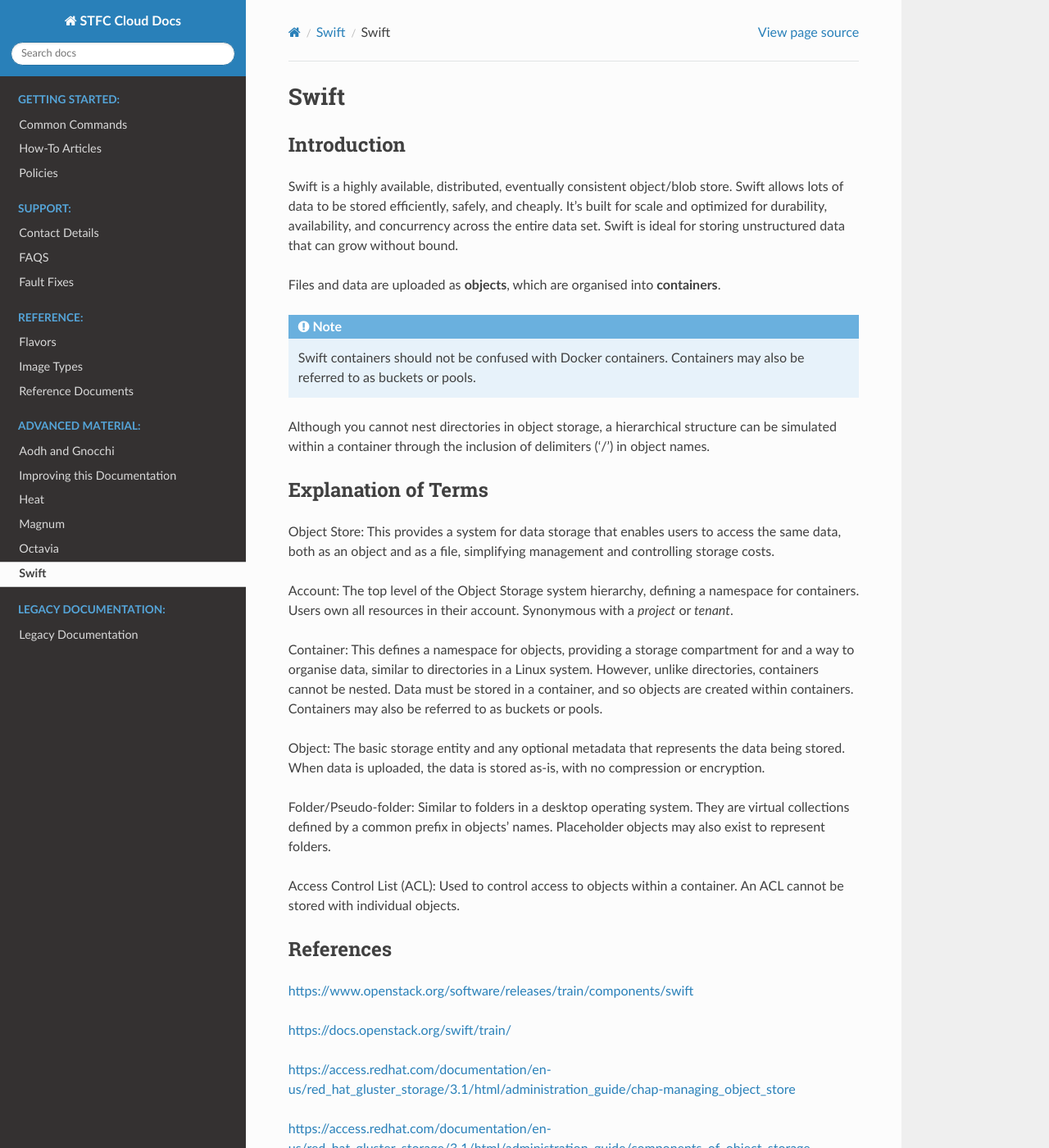
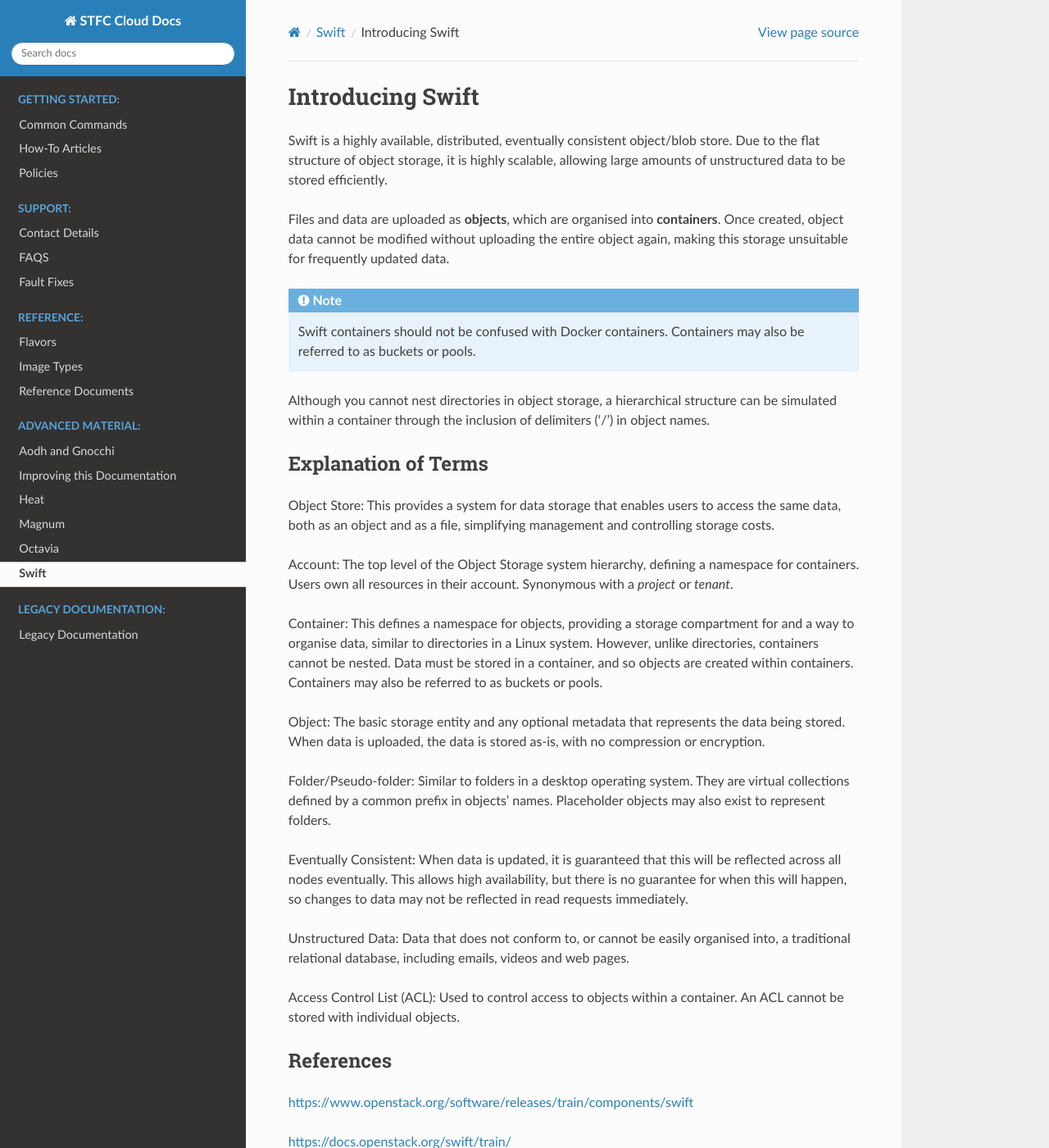
Before and after one commit to stfc/cloud-docs, a Sphinx documentation site: the page built from source/Swift/IntroducingSwift.rst, in a window 1280 px wide and 1400 px high. Shown: the whole window at 82% size. Built offline with Sphinx 7.4.7 and the Read the Docs theme 2.0.0, drawn with Linux system fonts in a browser that asks for light colours; some of the changed text lies outside the part shown.

Commit message:
Reword intro and minor changes

```diff
--- a/source/Swift/IntroducingSwift.rst
+++ b/source/Swift/IntroducingSwift.rst
@@ -1,18 +1,14 @@
 .. _introducing_swift:
 
-=====
-Swift
-=====
+=================
+Introducing Swift
+=================
 
-
-.. _swift_introduction:
-
-Introduction
-------------
-
-Swift is a highly available, distributed, eventually consistent object/blob store. Swift allows lots of data to be stored efficiently, safely, and cheaply. It's built for scale and optimized for durability, availability, and concurrency across the entire data set. Swift is ideal for storing unstructured data that can grow without bound.
+Swift is a highly available, distributed, eventually consistent object/blob store.
+Due to the flat structure of object storage, it is highly scalable, allowing large amounts of unstructured data to be stored efficiently.
 
 Files and data are uploaded as **objects**, which are organised into **containers**.
+Once created, object data cannot be modified without uploading the entire object again, making this storage unsuitable for frequently updated data.
 
 .. note::
 
@@ -50,6 +46,13 @@ Similar to folders in a desktop operating system.
 They are virtual collections defined by a common prefix in objects' names.
 Placeholder objects may also exist to represent folders.
 
+Eventually Consistent:
+When data is updated, it is guaranteed that this will be reflected across all nodes eventually.
+This allows high availability, but there is no guarantee for when this will happen, so changes to data may not be reflected in read requests immediately.
+
+Unstructured Data:
+Data that does not conform to, or cannot be easily organised into, a traditional relational database, including emails, videos and web pages.
+
 Access Control List (ACL):
 Used to control access to objects within a container.
 An ACL cannot be stored with individual objects.
@@ -62,6 +65,8 @@ https://www.openstack.org/software/releases/train/components/swift
 
 https://docs.openstack.org/swift/train/
 
+https://www.redhat.com/en/topics/data-storage/file-block-object-storage
+
 https://access.redhat.com/documentation/en-us/red_hat_gluster_storage/3.1/html/administration_guide/chap-managing_object_store
 
 https://access.redhat.com/documentation/en-us/red_hat_gluster_storage/3.1/html/administration_guide/components_of_object_storage
@@ -71,3 +76,5 @@ https://docs.openstack.org/swift/train/api/object_api_v1_overview.html
 https://docs.openstack.org/swift/train/api/pseudo-hierarchical-folders-directories.html
 
 https://docs.openstack.org/swift/train/overview_acl.html
+
+https://www.ibm.com/cloud/learn/object-storage
--- a/source/Swift/PythonSDK.rst
+++ b/source/Swift/PythonSDK.rst
@@ -175,7 +175,7 @@ Downloading an object's contents using an ``Object`` instance (in the form of ei
     file_1 = conn.object_store.download_object(obj)
 
 
-Alternatively, downloading contents using a ``Response`` object:
+Alternatively, downloading contents using the ``Response`` object from above:
 
 .. code-block:: python
 
```
Also changed, not shown: other parts of source/Swift/PythonSDK.rst (+2 -2 lines).
